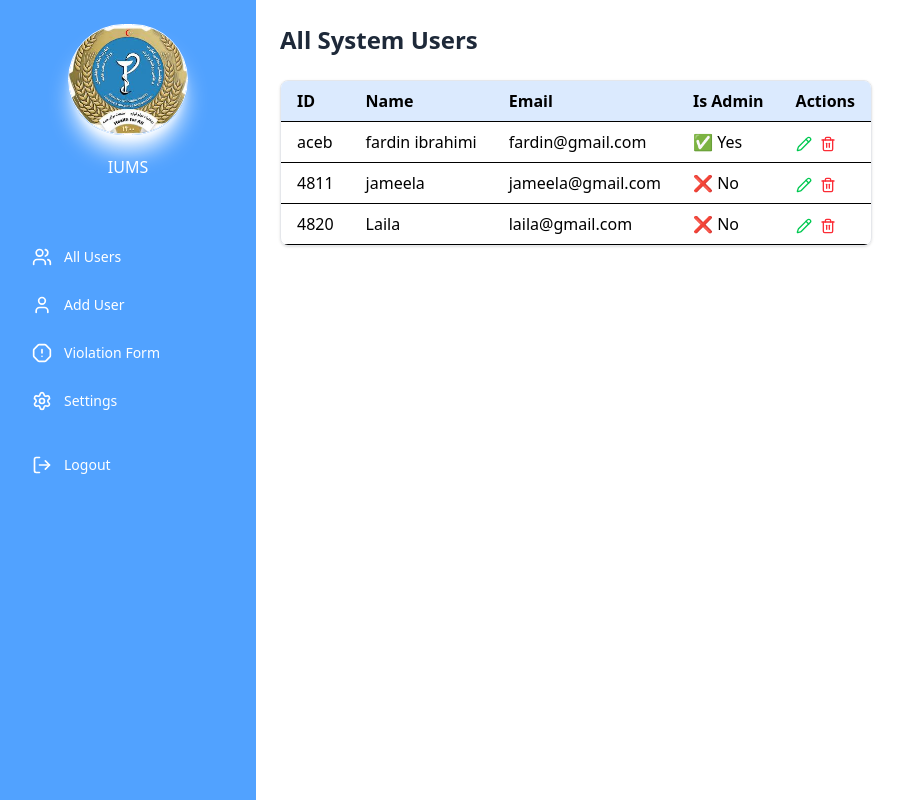
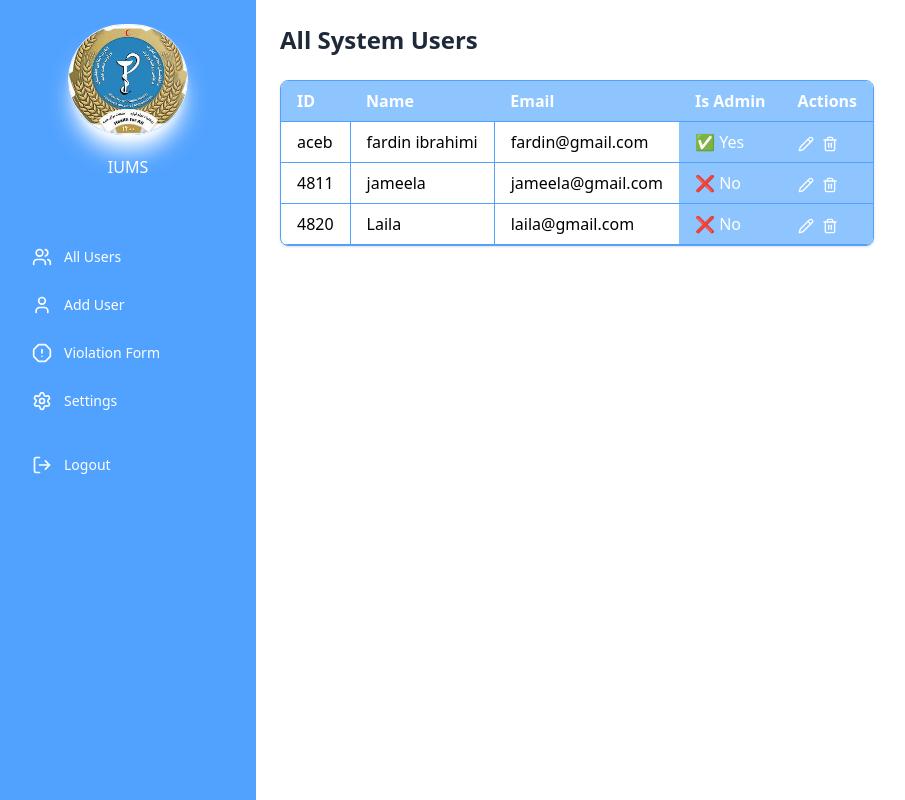
Before and after one commit to fiafghan/internet-users-ms-frontend, a React (Vite) app: page /all-system-users in a window 1280 px wide. Shown: the whole page, without its empty margins (0-905 px from the left). Built offline with nearby package versions, Linux system fonts and the light colour scheme; data requests are answered from the project's data file.

Commit message:
the styling of all-system-users was changed to blue-300 and blue-400

```diff
--- a/src/SystemUsersPage.tsx
+++ b/src/SystemUsersPage.tsx
@@ -65,31 +65,31 @@ export default function SystemUsersPage() {
     <div className="p-6">
       <h1 className="text-2xl font-bold mb-6 text-gray-800">All System Users</h1>
 
-      <div className="overflow-x-auto rounded-lg shadow border border-gray-200">
+      <div className="overflow-x-auto rounded-lg shadow border border-blue-400">
         <table className="w-full text-left border-collapse">
           <thead className="bg-blue-100">
             <tr>
-              <th className="px-4 py-2 border-b">ID</th>
-              <th className="px-4 py-2 border-b">Name</th>
-              <th className="px-4 py-2 border-b">Email</th>
-              <th className="px-4 py-2 border-b">Is Admin</th>
-              <th className="px-4 py-2 border-b">Actions</th>
+              <th className="px-4 py-2 border-b border-blue-400 bg-blue-300 text-white">ID</th>
+              <th className="px-4 py-2 border-b border-blue-400 bg-blue-300 text-white">Name</th>
+              <th className="px-4 py-2 border-b border-blue-400 bg-blue-300 text-white">Email</th>
+              <th className="px-4 py-2 border-b border-blue-400 bg-blue-300 text-white">Is Admin</th>
+              <th className="px-4 py-2 border-b border-blue-400 bg-blue-300 text-white">Actions</th>
             </tr>
           </thead>
           <tbody>
             {users.map((user) => (
               <tr key={user.id} className="hover:bg-gray-50">
-                <td className="px-4 py-2 border-b">{user.id}</td>
-                <td className="px-4 py-2 border-b">{user.name}</td>
-                <td className="px-4 py-2 border-b">{user.email}</td>
-                <td className="px-4 py-2 border-b">
+                <td className="px-4 py-2 border-b border-r border-blue-400">{user.id}</td>
+                <td className="px-4 py-2 border-b border-r border-blue-400">{user.name}</td>
+                <td className="px-4 py-2 border-b border-blue-400">{user.email}</td>
+                <td className="px-4 py-2 border-b border-blue-400 bg-blue-300 text-white">
                   {user.isAdmin ? "✅ Yes" : "❌ No"}
                 </td>
-                <td className="px-4 py-2 border-b space-x-2">
+                <td className="px-4 py-2 border-b space-x-2 border-blue-400 bg-blue-300">
                 <button onClick={() => handleEditClick(user)} className="text-green-500">
-                    <Pencil className="w-4 h-4 inline" />
+                    <Pencil className="w-4 h-4 inline text-white hover:text-blue-300" />
                 </button>
-                <button onClick={() => handleDelete(user.id)} className="text-red-500">
+                <button onClick={() => handleDelete(user.id)} className="text-red-500 text-white">
                     <Trash2 className="w-4 h-4 inline" />
                 </button>
                 </td>
```
